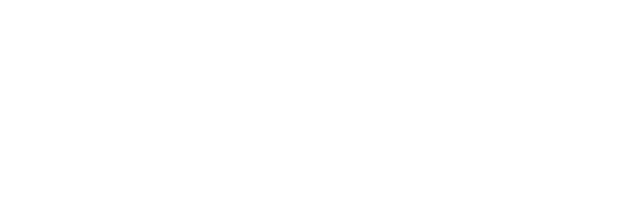
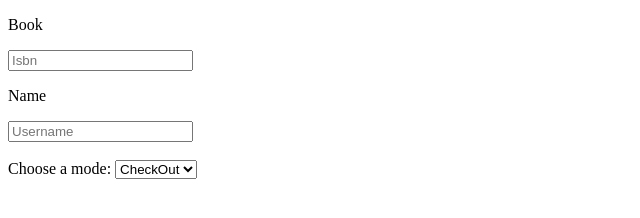
Before and after one commit to Techpro709/Library, a plain HTML site: page index.html in a window 1280 px wide. Shown: the whole page, without its empty margins (0-640 px from the left). Drawn offline with Linux system fonts and the light colour scheme.

Commit message:
Adding code
added index and js and made an array

```diff
--- /dev/null
+++ b/JS/script.js
@@ -0,0 +1,6 @@
+console.log("Script.js is running");
+
+var books = [{id:1234,name:"test1"},{id:4321,name:"test2"},{id:1000,name:"test3"}];
+
+const books2 = books.map(item => {    console.log( item.id + " "+ item.name)});
+//console.log(books2);
--- a/index.html
+++ b/index.html
@@ -7,6 +7,15 @@
     <title>Book Log</title>
 </head>
 <body>
+    <p>Book</p> <input placeholder="Isbn" type="text">
+    <p>Name</p> <input placeholder="Username" type="text">
+    <br><br>
+    <label for="cars">Choose a mode:</label>
+    <select name="mode" id="mode">
+      <option value="checkout">CheckOut</option>
+      <option value="checkin">CheckIn</option>
+    </select>
 
+    <script src="JS/script.js"></script>
 </body>
 </html>
```
